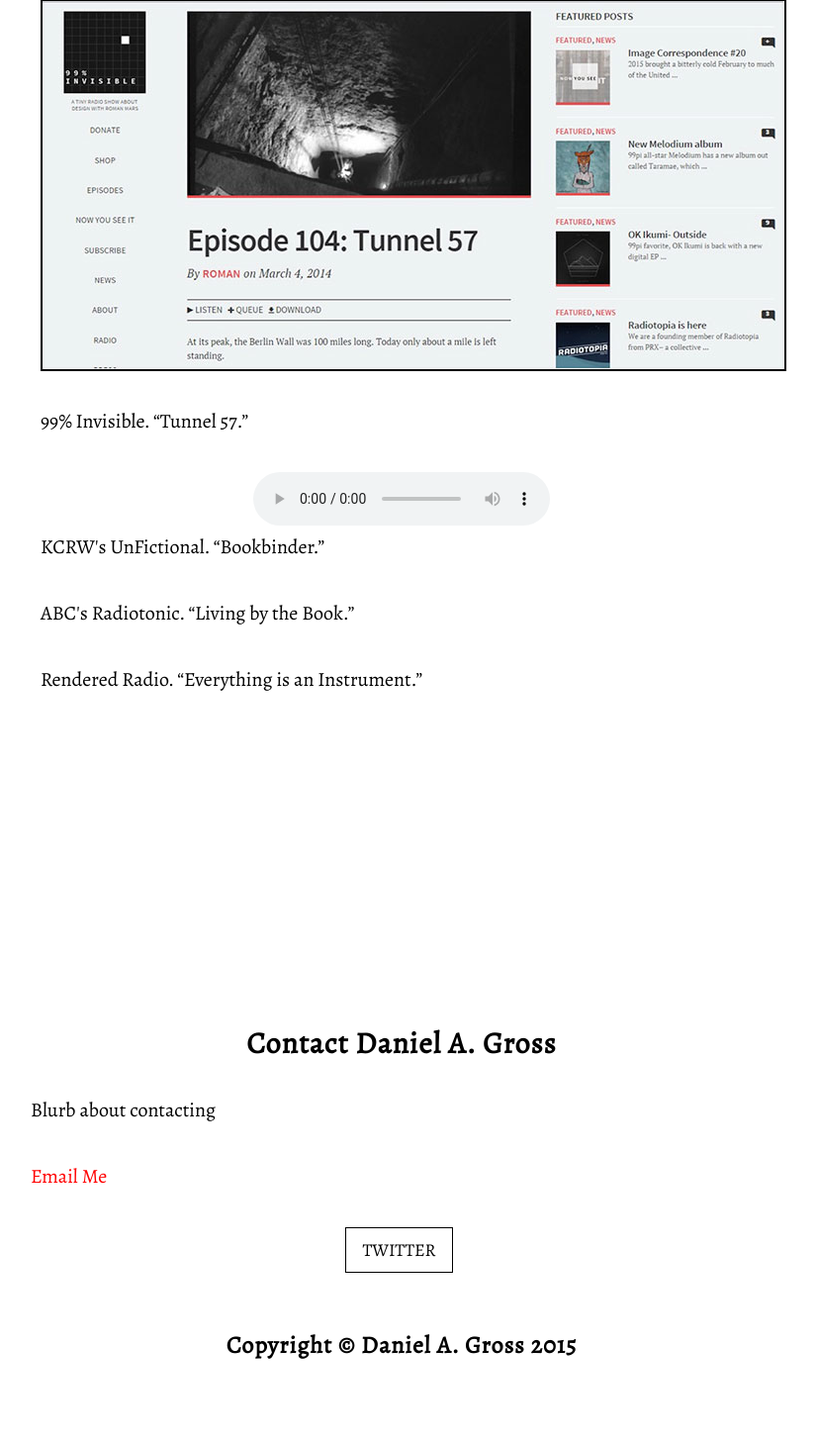
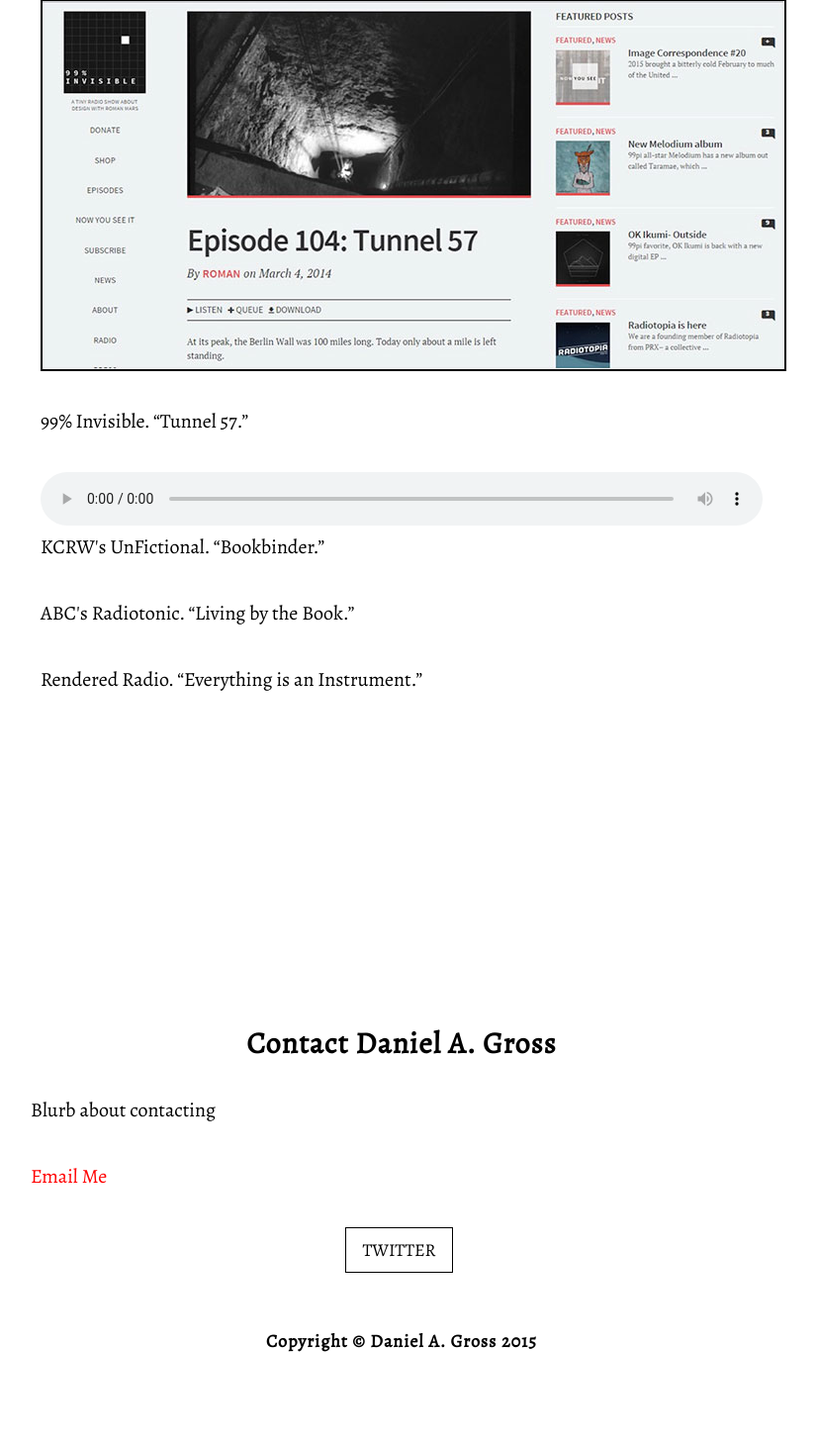
Before and after one commit to grodzianowski/dgws, a PHP site: page / in a window 1280 px wide. Shown: the part 4563-6021 px from the top of the page at 99% size, without its empty margins (234-1060 px from the left). After the commit the page ends 5929 px from the top, so only its background shows below. Run offline with PHP 8.4, Linux system fonts and the light colour scheme.

Commit message:
wider audio player

```diff
--- a/css/daniel.css
+++ b/css/daniel.css
@@ -10,9 +10,6 @@ body {
     background-color: #fff;
 }
 
-ul{
-	list-style-type: none;
-}
 
 html {
     width: 100%;
@@ -22,6 +19,10 @@ html {
 #widget circle{
 	fill: "black";
 	stroke: "black";
+}
+
+ul{
+	list-style-type: none;
 }
 
 h1,
@@ -46,6 +47,10 @@ p {
     font-size: 18px;
     line-height: 1.5;
     text-align: left;
+}
+
+audio{
+	width: 100%;
 }
 
 @media(min-width:768px) {
--- a/index.php
+++ b/index.php
@@ -125,9 +125,10 @@
 		                </div>
                 	</div>
          </div>
+         <br> <br>
 		 <div class="row">
 		 	<div class="col-md-12">
-                 	<h3>
+                 	<h3 style="text-align:left">
                     	Q: How do you pronounce your last name? <br>
 						A: As if it were an exclamation of disgust. <br><br>
 						Q: Are you that guy who writes books and columns about business? <br>
@@ -208,7 +209,7 @@
     <!-- Footer -->
     <footer>
         <div class="container text-center">
-            <h3 style="text-center">Copyright &copy; Daniel A. Gross 2015</h3>
+            <h4 style="text-center">Copyright &copy; Daniel A. Gross 2015</h4>
         </div>
     </footer>
 
```
